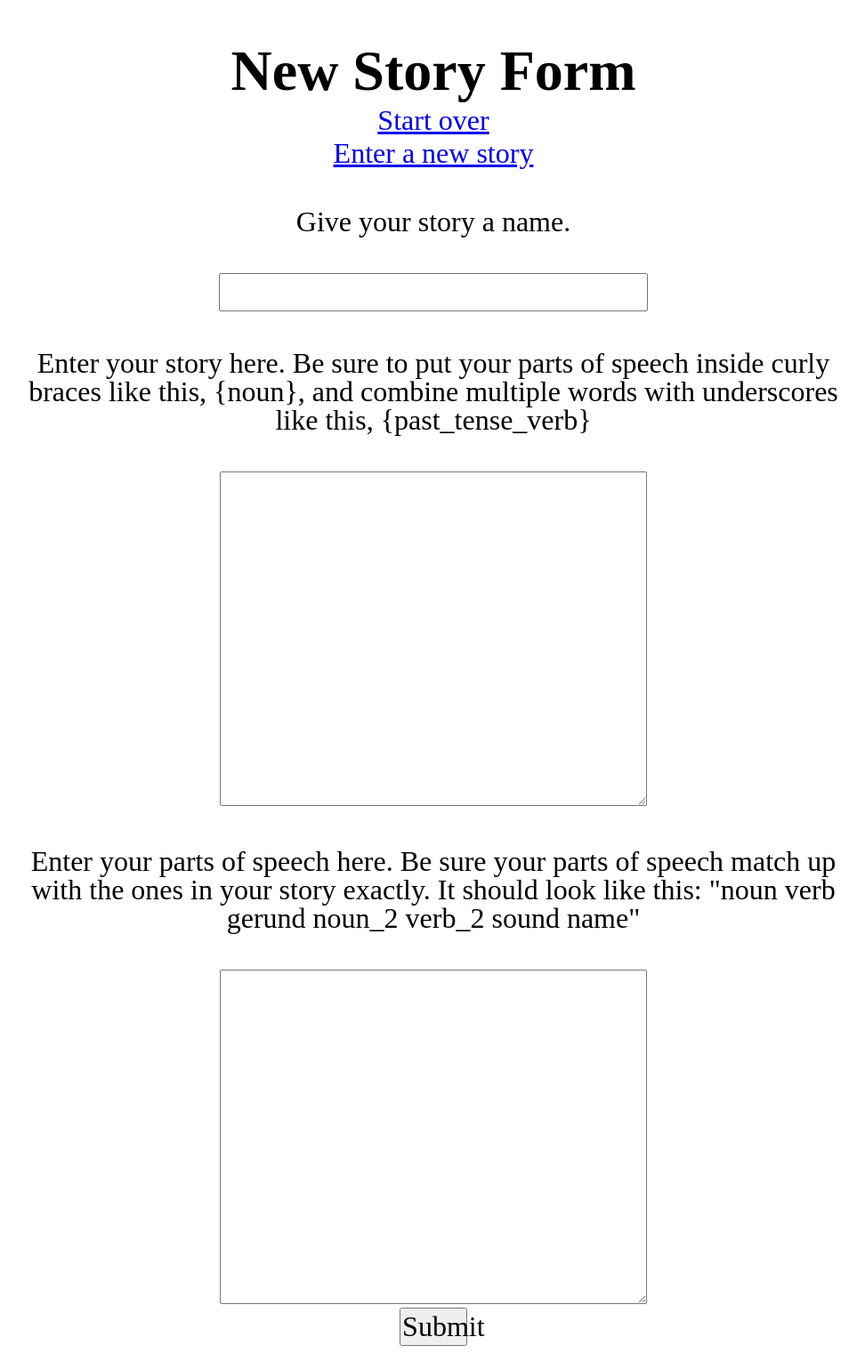
After one commit to CamdenTadhg/MadLibs, a Flask app: page /newstory in a window 1280 px wide. The commit adds this page. Shown: the whole page at 89% size, without its empty margins (153-1125 px from the left). Run offline with Flask 2, Linux system fonts and the light colour scheme.

Commit message:
data validation

```diff
--- a/app.py
+++ b/app.py
@@ -1,5 +1,5 @@
 from flask import Flask, request, render_template
-from stories import Story, fantasy, romance, scifi, mystery, horror
+from stories import Story, fantasy, romance, scifi, mystery, horror, stories_dict
 from flask_debugtoolbar import DebugToolbarExtension
 
 app = Flask(__name__)
@@ -10,33 +10,37 @@ debug = DebugToolbarExtension(app)
 selection = ''
 helperText = {'adjective': 'Describing word. Example: colorful', 'adverb': 'word describing how you do something. Often ends in "ly". Example: quickly','body_part': 'Example: toe', 'building': 'Example: library', 'color': 'Example: blue', 'comparative_adjective': 'describing word ending in "er". Example: faster', 'gerund': 'Verb ending in "ing". Example: running', 'living_thing': 'Example: dog', 'name': 'Example: Austin', 'noun': 'Person, place, or thing. Example: rose', 'past_tense_verb': 'action word that already happend. Often ends in "ed". Example: walked', 'place': 'Example: town', 'plural_noun': 'More than one person, place, or thing. Example: roses', 'sound': 'Example: screech', 'verb': 'action word. Example: run'}
 
-print(helperText['adjective'])
-
 
 @app.route('/')
 def select_story():
     """allow user to select a story to play with"""
-    stories = ['fantasy', 'horror', 'mystery', 'romance', 'scifi']
-    return render_template("select.html", stories=stories)
+    return render_template("select.html", stories=stories_dict)
 
 @app.route('/form')
 def collect_words():
     """display a form to gather madlib input words"""
     print(helperText['adjective'])
     selection = request.args["stories"]
-    return render_template("form.html", story=eval(selection), helperText=helperText)
+    return render_template("form.html", story_option=eval(selection), helperText=helperText)
 
 @app.route('/story')
 def show_story():
     """display the complete story with form input added"""
     selection = fantasy
+    print('variable is ', request.args)
     output_story = selection.generate(request.args)
     return render_template("story.html", story=output_story)
 
+@app.route('/newstory')
+def show_story_form():
+    """display a form to collection a new story"""
+    return render_template("newstory.html")
 
-#validate inputs and enter notes for word types
-#create route for new story page
-#create links to new story page
-#create form for entering new story
+@app.route('/submitted')
+def process_new_story():
+    """process new story data and add it to current story list"""
+    return render_template("submitted.html")
+
+
 #give option to select one of the five stories
 #add new story to story list on input
--- a/static/app.css
+++ b/static/app.css
@@ -1,10 +1,4 @@
-div {
-    margin:0;
-    padding: 0;
-    line-height: 1rem;
-}
-
-label {
+label, p {
     padding: 10px;
     font-size: 2rem;
     line-height: 2rem;
@@ -33,7 +27,7 @@ h1 {
     display: none;
 }
 
-input {
+input, textarea {
     font-size: 2rem;
     display: inline-block;
     width: 50%;
@@ -62,3 +56,29 @@ button {
     font-size: 2rem;
     font-family:Impact, Haettenschweiler, 'Arial Narrow Bold', sans-serif
 }
+
+a {
+    font-size: 2rem;
+    font-family: 'Times New Roman', Times, serif
+
+}
+
+.link-div {
+    width: 100%;
+    text-align:center;
+}
+
+h1 {
+    margin-bottom: 0;
+}
+
+#new-story-form {
+    width: 75%;
+    margin: auto;
+    text-align: center;
+}
+
+#new-story-button{
+    display: block;
+    margin-left: 46%
+}
--- a/static/app.js
+++ b/static/app.js
@@ -1,25 +1,35 @@
 $promptForm = $('#prompt-form');
 $promptInputs = $('input');
-$promptLabels = $('label');
+$newStoryForm = $('#new-story-form');
+$storyText = $('#story-text');
+$partsOfSpeech = $('#parts-of-speech');
+$storyName = $('#story-name');
 
-counter=0
+let counter = 0;
 
-$promptForm.on('submit', validate_form);
+$promptForm.on('submit', validate_prompt_form);
+$newStoryForm.on('submit', validate_new_story_form);
 
-function validate_form(event) {
-    originalEvent = event;
-    if (counter = 0){
-        event.preventDefault();
-    }
-    errorlog = false
+function validate_prompt_form(event) {
     for (let input of $promptInputs.get()){
         if (input.value === ''){
-            errorlog = true;
+            event.preventDefault();
             input.placeholder = "INPUT REQUIRED"
         }
     }
-    if (errorlog === false){
-        counter = 1;
-        $(this).trigger(originalEvent);
+}
+
+function validate_new_story_form(event) {
+    if ($storyName[0].value === '' || $storyName[0].value === undefined){
+        event.preventDefault();
+        $storyName[0].placeholder = "INPUT REQUIRED";
+    }
+    if ($storyText[0].value === '' || $storyText[0].value === undefined){
+        event.preventDefault();
+        $storyText[0].placeholder = "INPUT REQUIRED";
+    }
+    if ($partsOfSpeech[0].value === '' || $partsOfSpeech[0].value === undefined){
+        event.preventDefault();
+        $partsOfSpeech[0].placeholder = "INPUT REQUIRED";
     }
 }
--- a/stories.py
+++ b/stories.py
@@ -62,3 +62,5 @@ horror = Story(
     ["name", "adjective", "sound", "noun", "comparative_adjective", "plural_noun_2", "verb", "plural_noun_3", "adverb", "adjective_2", "body_part"],
     """Late at night, {name} heard {adjective} {sound} coming from their {noun}, but when they opened the {noun}, there was nothing inside. As they tried to go back to sleep, the {sound} grew {comparative_adjective}, and the {plural_noun_2} seemed to {verb} on the {plural_noun_3}. {adverb}, a {adjective_2} hand touched their {body_part}, and {name}'s heart raced as they realized they were not alone in their room."""
 )
+
+stories_dict = {'fantasy': fantasy, "romance": romance, "scifi": scifi, "mystery": mystery, "horror": horror}
--- a/templates/base.html
+++ b/templates/base.html
@@ -8,9 +8,19 @@
     <title>{% block title %}  {% endblock %}</title>
 </head>
 <body>
+    {% block heading %}
+
+    {% endblock %}
+    <div class="link-div">
+      <a href="/">Start over</a>
+    </div>
+    <div class="link-div">
+      <a class="new-story-link" href="/newstory">Enter a new story</a>
+    </div>
     {% block content %}
 
     {% endblock %}
+
     <script
   src="https://code.jquery.com/jquery-3.7.1.js"
   integrity="sha256-eKhayi8LEQwp4NKxN+CfCh+3qOVUtJn3QNZ0TciWLP4="
--- /dev/null
+++ b/templates/newstory.html
@@ -0,0 +1,19 @@
+{% extends 'base.html' %}
+
+{% block title %}New Story Form{% endblock %}
+
+{% block heading %}
+    <h1>New Story Form</h1>
+{% endblock %}
+
+{% block content %}
+<form id="new-story-form" action="/submitted">
+<p>Give your story a name.</p>
+<input type="text" name="story_name" id="story-name">
+<p>Enter your story here. Be sure to put your parts of speech inside curly braces like this, {noun}, and combine multiple words with underscores like this, {past_tense_verb}</p>
+<textarea name="story_text" cols="200" rows="10" id="story-text"></textarea>
+<p>Enter your parts of speech here. Be sure your parts of speech match up with the ones in your story exactly. It should look like this: "noun verb gerund noun_2 verb_2 sound name"  </p>
+<textarea name="parts_of_speech" cols="200" rows="10" id="parts-of-speech"></textarea>
+<button type="submit" id="new-story-button">Submit</button>
+</form>
+{% endblock %}
--- a/templates/story.html
+++ b/templates/story.html
@@ -2,8 +2,11 @@
 
 {% block title %}Madlibs Story{% endblock %}
 
+{% block heading %}
+    <h1>Your Story</h1>
+{% endblock %}
+
 {% block content %}
-    <h1>Your Story</h1>
     <section>
         <p>{{story}}</p>
     </section>
```
Also changed, not shown: templates/form.html (+6 -2 lines), templates/select.html (+5 -2 lines), templates/submitted.html (added, +10 -0 lines).
